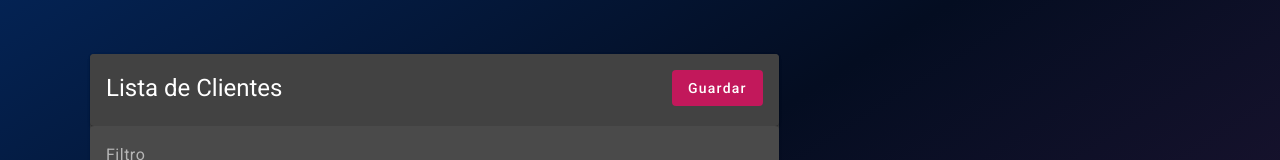
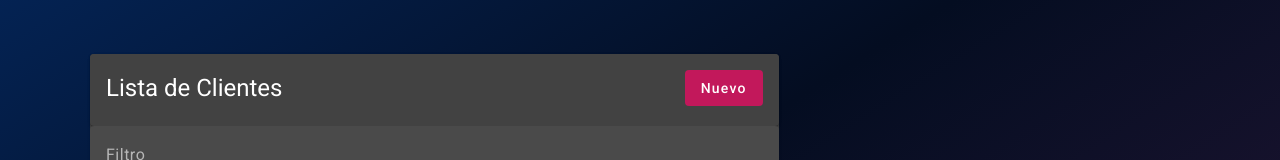
Before and after one commit to Mocino/FrontEndCliente, an Angular app: page /listaClientes in a window 1280 px wide. Shown: the part 204-364 px from the top of the page. Built offline with nearby package versions, Linux system fonts and the light colour scheme; no server answers.

Commit message:
feat: correciones

```diff
--- a/src/app/components/cliente/cliente-agregar/cliente-agregar.component.ts
+++ b/src/app/components/cliente/cliente-agregar/cliente-agregar.component.ts
@@ -18,7 +18,7 @@ export class ClienteAgregarComponent implements OnInit{
 
   formCliente!: FormGroup;
   tituloaccion:string = "Nuevo";
-  botonAccion:string = "Guardar";
+  botonAccion:string = "Nuevo";
   listaCliente: Cliente[]=[];
 
   constructor(
--- a/src/app/components/cliente/cliente-lista/cliente-lista.component.html
+++ b/src/app/components/cliente/cliente-lista/cliente-lista.component.html
@@ -7,7 +7,7 @@
         <mat-card-header style="display: flex; justify-content: space-between; align-items: center; padding-bottom: 20px;">
           <h1 style="color: white; margin: 0;">Lista de Clientes</h1>
           <div style="flex-grow: 1;"></div>
-          <button mat-flat-button color="primary" (click)="openDialogCrearCliente()">Guardar</button>
+          <button mat-flat-button color="primary" (click)="openDialogCrearCliente()">Nuevo</button>
         </mat-card-header>
       </mat-card>
     </div>
--- a/src/app/components/metodoPago/metodo-pago-lista/metodo-pago-lista.component.html
+++ b/src/app/components/metodoPago/metodo-pago-lista/metodo-pago-lista.component.html
@@ -65,7 +65,7 @@
 
           <div style="margin-bottom: 1rem; display: flex; justify-content: flex-end;">
             <button mat-raised-button type="submit" color="primary" (click)="addEditMetodoDePago()" [disabled]="formMetodoPago.invalid">
-              {{ showEdit ? 'Editar Contacto' : 'Guardar Contacto' }}
+              {{ showEdit ? 'Editar Contacto' : 'Nuevo Contacto' }}
             </button>
           </div>
         </form>
```
